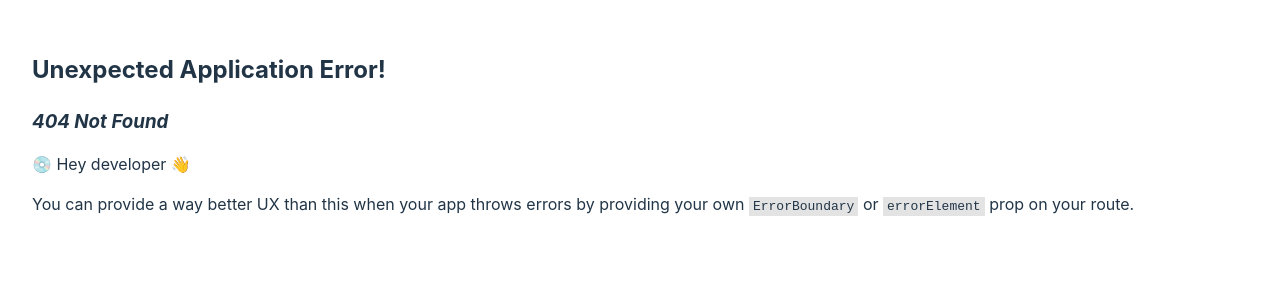
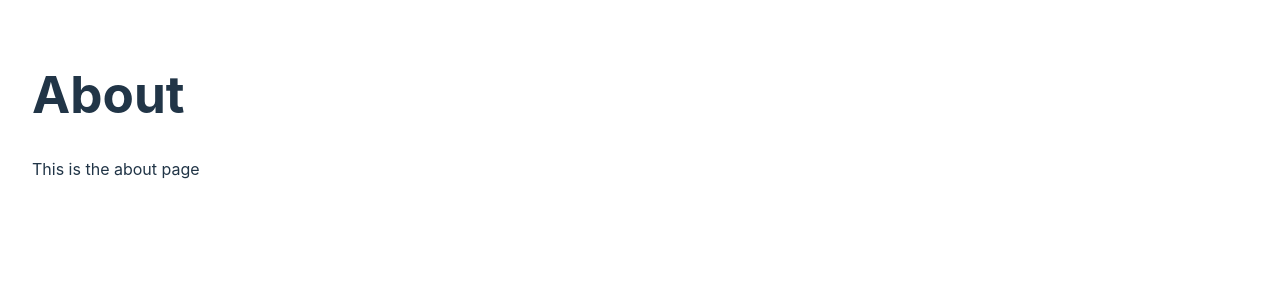
Before and after one commit to ahmad-fahrudin/react-fundamental, a React (Vite) app: page /about in a window 1280 px wide. Before the commit this address had no page. Shown: the top 300 px of the page. Built offline with nearby package versions, Linux system fonts and the light colour scheme.

Commit message:
add about page

```diff
--- /dev/null
+++ b/src/pages/about.jsx
@@ -0,0 +1,10 @@
+function About() {
+  return (
+    <div>
+      <h1>About</h1>
+      <p>This is the about page</p>
+    </div>
+  );
+}
+
+export default About;
--- a/src/routers/index.jsx
+++ b/src/routers/index.jsx
@@ -1,9 +1,14 @@
 import { createBrowserRouter } from "react-router-dom";
 import Homepage from "../pages/index";
+import About from "../pages/about";
 
 export const router = createBrowserRouter([
   {
     path: "/",
     element: <Homepage />,
   },
+  {
+    path: "/about",
+    element: <About />,
+  },
 ]);
```
